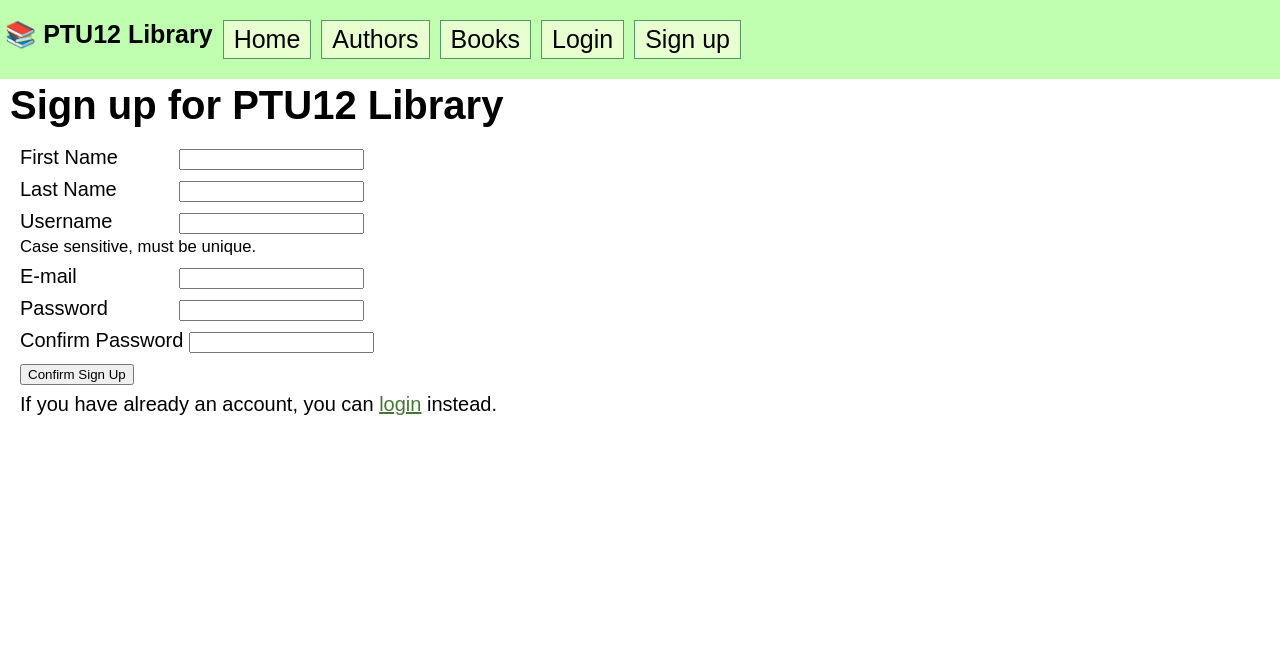
After one commit to DariusKaseta/ptu12_library, a Django app: page /profile/signup/ in a window 1280 px wide. The commit adds this page. Shown: the top 670 px of the page. Run offline with Django 4.2, Linux system fonts and the light colour scheme.

Commit message:
user registration form

```diff
--- a/ptu12_library/library/static/css/style.css
+++ b/ptu12_library/library/static/css/style.css
@@ -133,3 +133,7 @@ ul.book-list img.book-cover {
 .box-debug {
     background-color: #eeeeee;
 }
+form p label {
+    display: inline-block;
+    min-width: 12vw;
+}
--- a/ptu12_library/user_profile/templates/registration/login.html
+++ b/ptu12_library/user_profile/templates/registration/login.html
@@ -14,5 +14,5 @@
 <p><button type="submit">Log in</button></p>
 </form>
 <p><a href="{% url 'password_reset' %}">Forgot password?</a></p>
-<p>If you do not have an account, you can sign up once the registration will be open.
+<p>If you do not have an account, please <a href="{% url 'signup' %}">sign up</a>.
 {% endblock content %}
--- /dev/null
+++ b/ptu12_library/user_profile/templates/user_profile/signup.html
@@ -0,0 +1,35 @@
+{% extends 'base.html' %}
+{% block title %}Sign up for {{ block.super }}{% endblock title %}
+{% block content %}
+<h1>Sign up for PTU12 Library</h1>
+<form action="{{ request.path }}" method="post">
+    {% csrf_token %}
+    <p>
+        <label for="first_name">First Name</label>
+        <input type="text" name="first_name" value="{{ request.POST.first_name }}">
+    </p>
+    <p>
+        <label for="last_name">Last Name</label>
+        <input type="text" name="last_name" value="{{ request.POST.last_name }}">
+    </p>
+    <p>
+        <label for="username">Username</label>
+        <input type="text" name="username" required value="{{ request.POST.username }}">
+        <br><small>Case sensitive, must be unique.</small>
+    </p>
+    <p>
+        <label for="email">E-mail</label>
+        <input type="text" name="email" required value="{{ request.POST.email }}">
+    </p>
+    <p>
+        <label for="password">Password</label>
+        <input type="password" name="password" required>
+    </p>
+    <p>
+        <label for="password_confirm">Confirm Password</label>
+        <input type="password" name="password_confirm" required>
+    </p>
+    <p><button type="submit">Confirm Sign Up</button></p>
+    <p>If you have already an account, you can <a href="{% url 'login' %}">login</a> instead.</p>
+</form>
+{% endblock content %}
--- a/ptu12_library/user_profile/views.py
+++ b/ptu12_library/user_profile/views.py
@@ -4,9 +4,39 @@ from django.shortcuts import render, get_object_or_404, redirect
 from django.views.decorators.csrf import csrf_protect
 
 
-# @csrf_protect
+User = get_user_model()
+
+@csrf_protect
 def signup(request):
     if request.user.is_authenticated:
         messages.info(request, 'In order to sign up, you need to logout first')
         return redirect('index')
+    if request.method == "POST":
+        error = False
+        first_name = request.POST.get('first_name')
+        last_name = request.POST.get('last_name')
+        username = request.POST.get('username')
+        email = request.POST.get('email')
+        password = request.POST.get('password')
+        password_confirm = request.POST.get('password_confirm')
+        if not username or len(username) < 3 or User.objects.filter(username=username).exists():
+            error = True
+            messages.error(request, 'Username is too short or already exists.')
+        if not email or len(email) < 3 or User.objects.filter(email=email).exists():
+            error = True
+            messages.error(request, 'Email is invalid or user with this email already exists.')
+        if not password or not password_confirm or password != password_confirm or len(password) < 8:
+            error = True
+            messages.error(request, "Password must be at least 8 characters long and match.")
+        if not error:
+            user = User.objects.create(
+                username=username,
+                email=email,
+                first_name=first_name,
+                last_name=last_name,
+            )
+            user.set_password(password)
+            user.save()
+            messages.success(request, "User registration successful!")
+            return redirect('login')
     return render(request, 'user_profile/signup.html')
```
